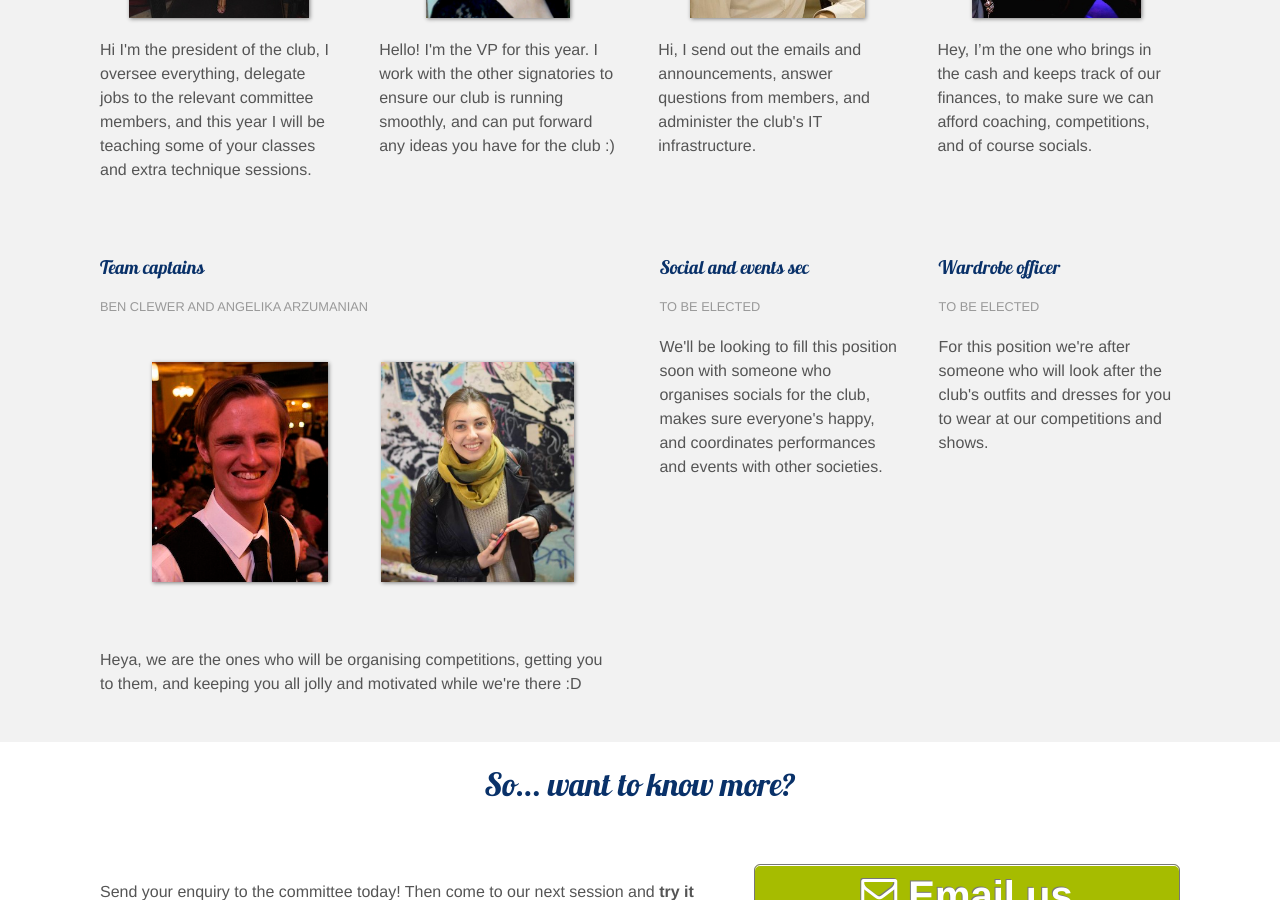
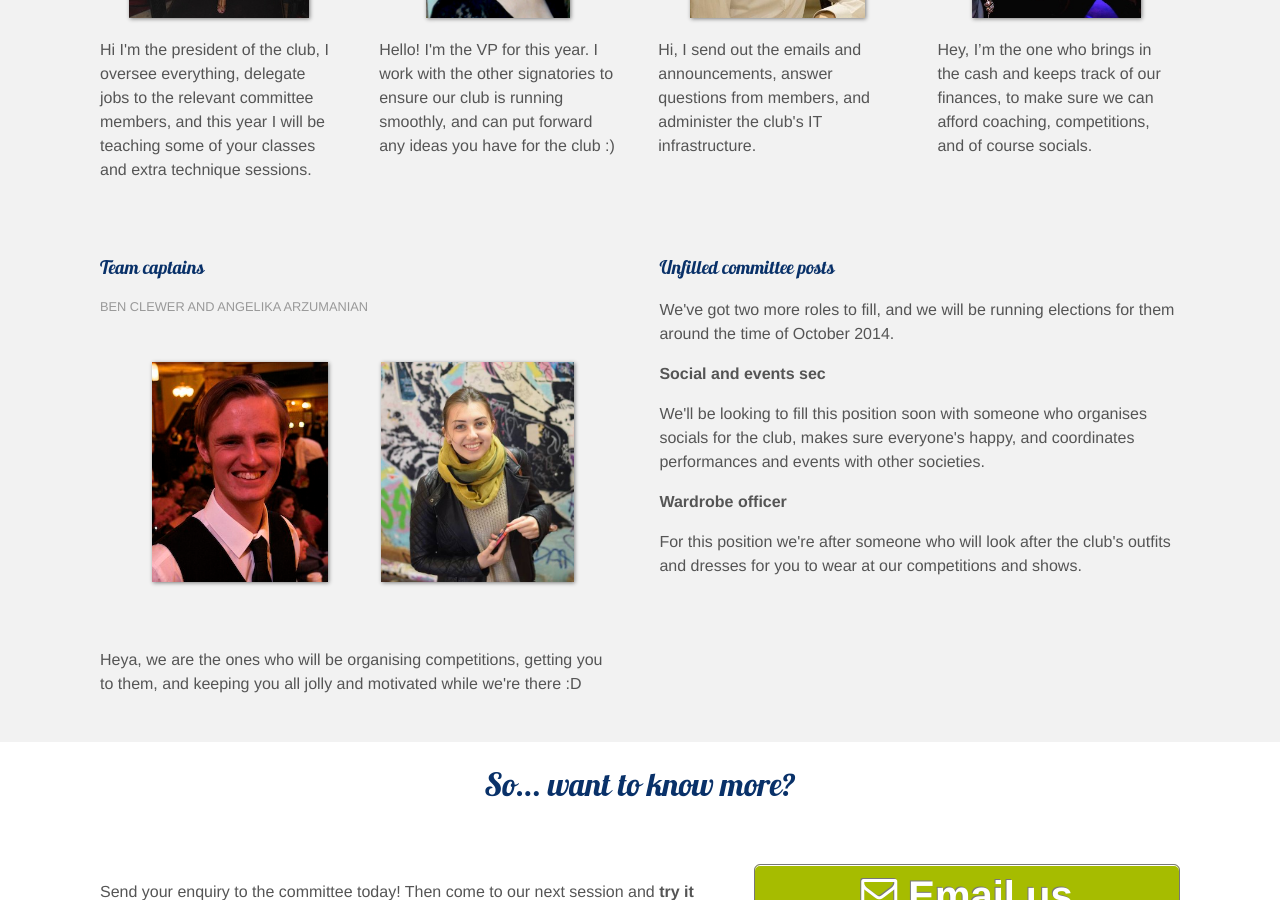
Before and after one commit to surreybldc/surreybldc.github.com, a Jekyll site: the page built from index.html, in a window 1280 px wide and 900 px high, scrolled down 5020 px. Built offline with Jekyll 4.4.1, drawn with Linux system fonts in a browser that asks for light colours.

Commit message:
Make unfilled positions occupy more vertical space

```diff
--- a/index.html
+++ b/index.html
@@ -290,20 +290,14 @@ layout: default
           Heya, we are the ones who will be organising competitions, getting you to them, and keeping you all jolly and motivated while we're there :D
         </p>
       </div>
-      <div class="threecol committeeImage">
-        <h3>Social and events sec</h3>
-        <p class="small-caps">
-          To be elected
-        </p>
+      <div class="sixcol last">
+        <h3>Unfilled committee posts</h3>
+        <p>We've got two more roles to fill, and we will be running elections for them around the time of October 2014.</p>
+        <h4>Social and events sec</h4>
         <p>
           We'll be looking to fill this position soon with someone who organises socials for the club, makes sure everyone's happy, and coordinates performances and events with other societies.
         </p>
-      </div>
-      <div class="threecol last committeeImage">
-        <h3>Wardrobe officer</h3>
-        <p class="small-caps">
-          To be elected
-        </p>
+        <h4>Wardrobe officer</h4>
         <p>
           For this position we're after someone who will look after the club's outfits and dresses for you to wear at our competitions and shows.
         </p>
```
Also changed, not shown: 1 other file.
